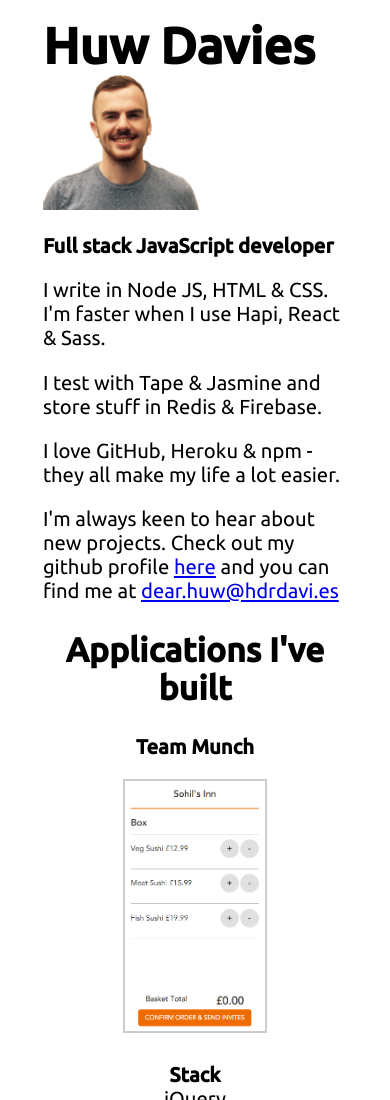
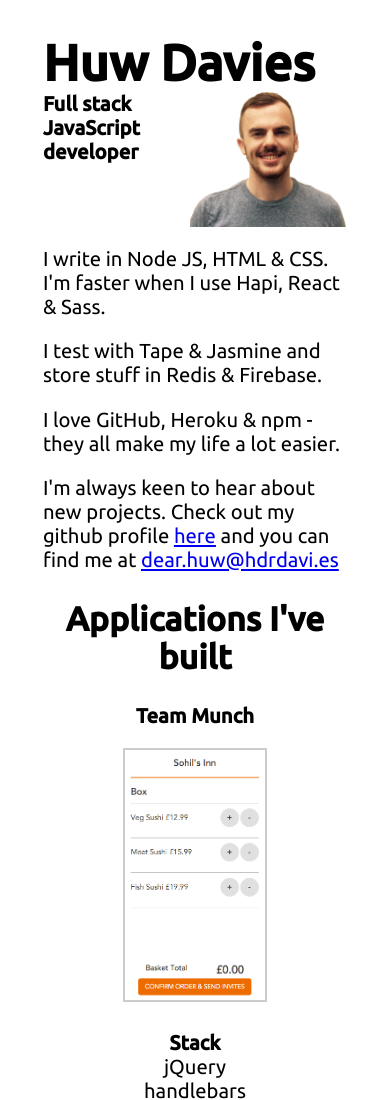
Before and after one commit to hdrdavies/mysite, a plain HTML site: page index.html in a window 390 px wide. Shown: the top 1100 px of the page. Drawn offline with Linux system fonts and the light colour scheme.

Commit message:
responsive on mobile #5

```diff
--- a/index.css
+++ b/index.css
@@ -31,12 +31,19 @@ HEADING SECTION
   text-align: left;
 }
 
+  .heading-title {
+      display: inline-block;
+      padding-top: 2vh;
+  }
+
   .heading-title h1 {
     margin: 2vh 0 0 0;
+    float: left;
   }
 
   .heading-title img {
     max-height: 16vh;
+    float: right;
   }
 
 /*===============
@@ -56,7 +63,6 @@ PROJECT SECTION
 ===============*/
 
 .projects {
-  /*padding-top: 2em;*/
   text-align: center;
 }
 
@@ -78,7 +84,6 @@ PROJECT SECTION
       max-height: 250px;
     }
 
-/*LARGE MOBILE, TABLET */
 @media (min-width:480px) {
 
   .project img {
@@ -87,7 +92,6 @@ PROJECT SECTION
 
 }
 
-/* Change to three columns now and switch position of CTA */
 @media (min-width:1025px) {
 
   .col-1-3 {
--- a/index.html
+++ b/index.html
@@ -10,22 +10,29 @@
   <body>
     <div class="content">
       <div class="heading">
-        <div class="heading-title"><h1>Huw Davies</h1><img src="img/huw.png" alt=""></div>
-        <h3 class="heading-tagline">Full stack JavaScript developer</h3>
+
+        <div class="heading-title">
+          <h1>Huw Davies</h1><img src="img/huw.png" alt="">
+          <h3 class="heading-tagline">Full stack JavaScript developer</h3>
+        </div>
 
         <p>I write in Node JS, HTML &amp; CSS. I'm faster when I use Hapi, React &amp; Sass.</p>
         <p>I test with Tape &amp; Jasmine and store stuff in Redis &amp; Firebase.</p>
         <p>I love GitHub, Heroku &amp; npm - they all make my life a lot easier.</p>
        </div>
+
        <div class="contact lg-hide">
          <p>I'm always keen to hear about new projects. Check out my github profile <a href="https://github.com/hdrdavies">here</a> and you can find me at <a href="mailto:dear.huw@hdrdavi.es">dear.huw@hdrdavi.es</a></p>
        </div>
+
       <div class="projects">
         <h2 class="projects-title">Applications I've built</h2>
 
         <div class="project col-1-3">
+
           <h3>Team Munch</h3>
           <a href="http://tmmvp.herokuapp.com/" target="_blank"><img src="img/teammunch.png" alt="TeamMunch App"></a>
+
           <h4>Stack</h4>
           <ul>
             <li>jQuery</li>
@@ -35,7 +42,9 @@
             <li>heroku</li>
           </ul>
         </div>
+
         <div class="project col-1-3">
+
           <h3>Boatlaunch</h3>
           <a href="http://boatlaunch-app.herokuapp.com/" target="_blank"><img src="img/boatlaunch.png" alt="Boatlaunch App"></a>
 
@@ -48,7 +57,9 @@
             <li>heroku</li>
           </ul>
         </div>
+
         <div class="project col-1-3">
+
           <h3>dwyl.io</h3>
           <a href="https://dwylio-test.herokuapp.com/" target="_blank"><img src="img/dwyl.png" alt="dwyl website"></a>
 
@@ -63,9 +74,11 @@
         </div>
 
       </div>
+
       <div class="contact sm-hide">
         <p>I'm always keen to hear about new projects. Check out my github profile <a href="https://github.com/hdrdavies">here</a> and you can find me at <a href="mailto:dear.huw@hdrdavi.es">dear.huw@hdrdavi.es</a></p>
       </div>
+
     </div>
   </body>
 </html>
```
Also changed, not shown: 1 other file.
